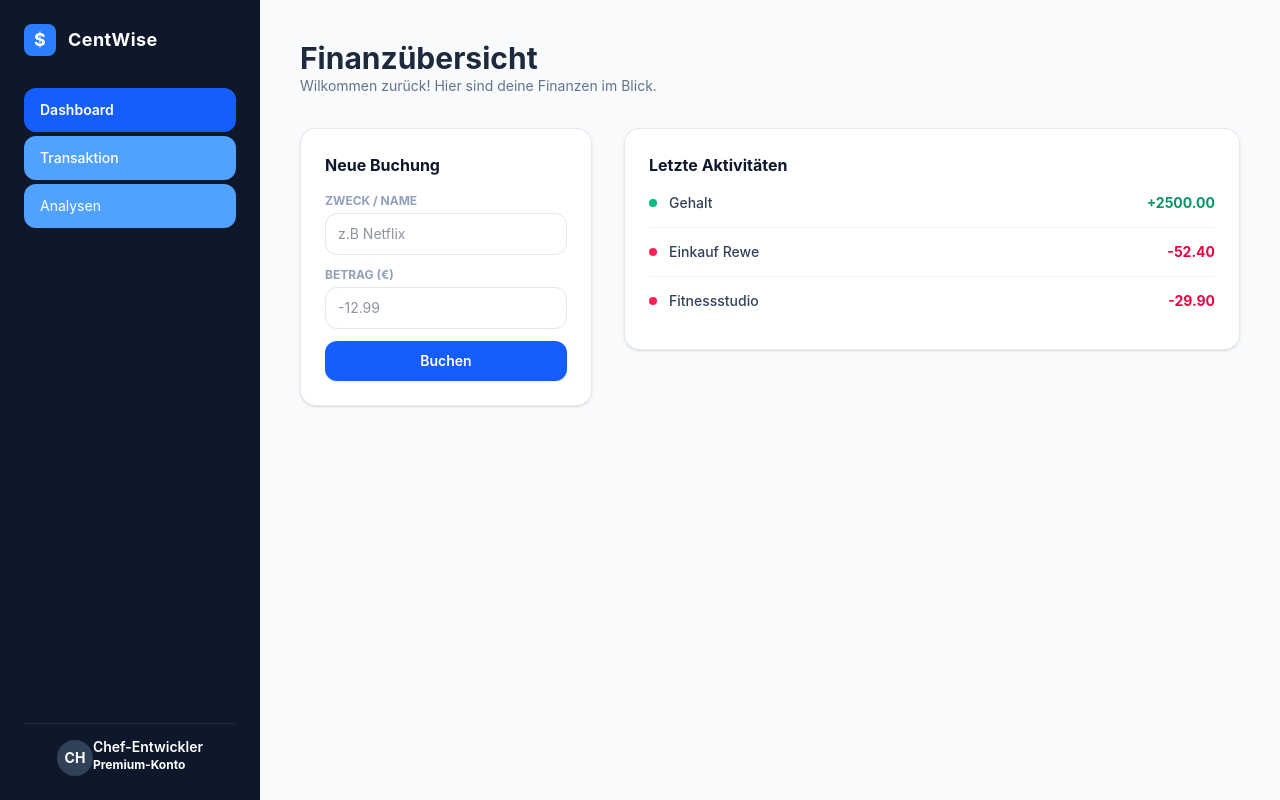
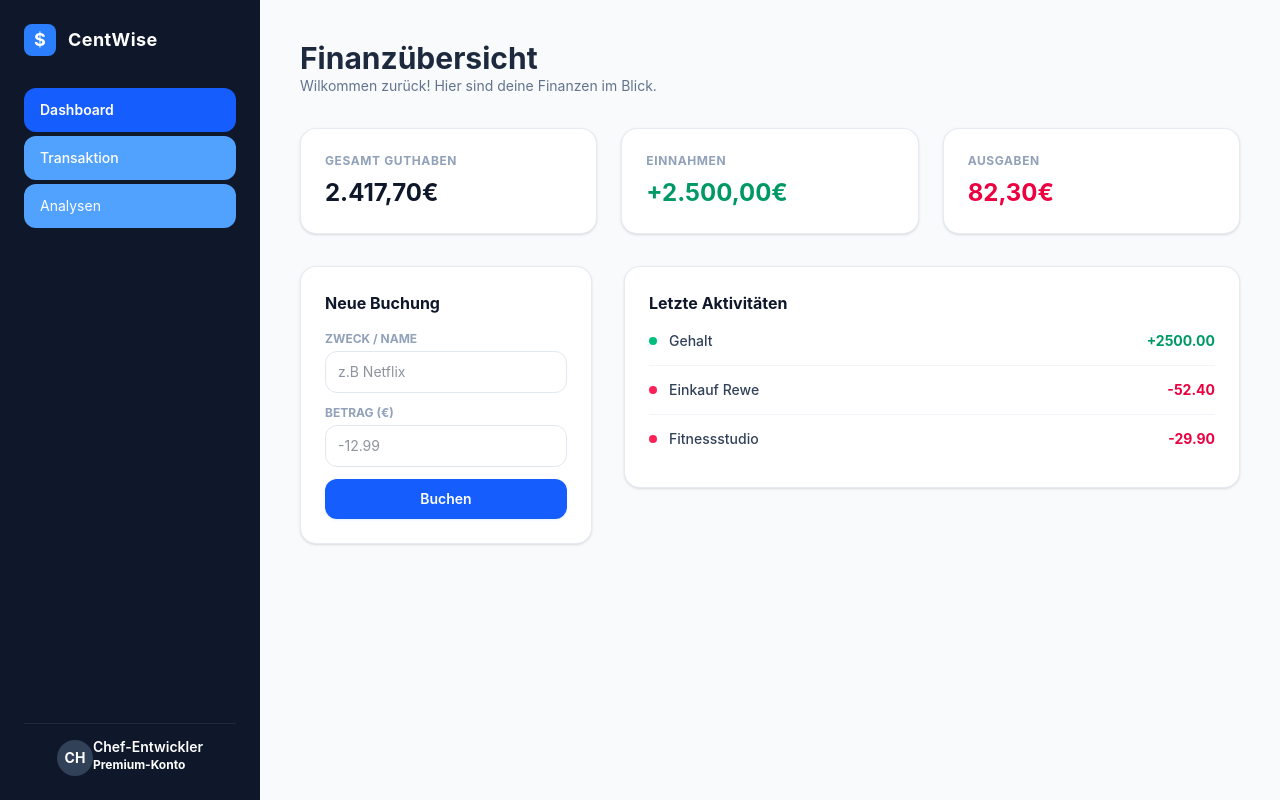
Before and after one commit to codewithnatan/road-to-fullstack, a Vue app in the folder 04-fullstack-apps/budget-tracker/apps/web/: page / in a window 1280 px wide. Built offline with nearby package versions, Linux system fonts and the light colour scheme.

Commit message:
feat(budget-tracker): add static layout cards for balance, income and expenses

```diff
--- a/04-fullstack-apps/budget-tracker/apps/web/src/App.vue
+++ b/04-fullstack-apps/budget-tracker/apps/web/src/App.vue
@@ -86,6 +86,28 @@ const addTransaction = () => {
         </div>
        </header>
 
+       <!-- Die drei Info-Karten (Struktur) -->
+        <div class="grid grid-cols-1 md:grid-cols-3 gap-6">
+
+          <!-- Karte 1: Gesamtsaldo -->
+           <div class="bg-white p-6 border border-slate-200/80 rounded-2xl shadow-sm">
+            <p class="text-xs font-bold uppercase text-slate-400 tracking-wider">Gesamt Guthaben</p>
+            <p class="text-2xl font-bold text-slate-900 mt-2">2.417,70€</p>
+           </div>
+
+           <!-- Karte 2: Einnahmen -->
+            <div class="bg-white p-6 border border-slate-200/80 rounded-2xl shadow-sm">
+              <p class="text-xs font-bold uppercase text-slate-400 tracking-wider">Einnahmen</p>
+              <p class="text-2xl font-bold text-emerald-600 mt-2">+2.500,00€</p>
+            </div>
+
+            <!-- Karte 3: Ausgaben -->
+             <div class="bg-white p-6 border border-slate-200/80 rounded-2xl shadow-sm">
+              <p class="text-xs font-bold uppercase text-slate-400 tracking-wider">Ausgaben</p>
+              <p class="text-2xl font-bold text-rose-600 mt-2">82,30€</p>
+             </div>
+        </div>
+
        <!-- Grid für Inputs und Liste nebeneinander auf großen Bildschirmen -->
         <div class="grid grid-cols-1 lg:grid-cols-3 gap-8 items-start">
 
```
